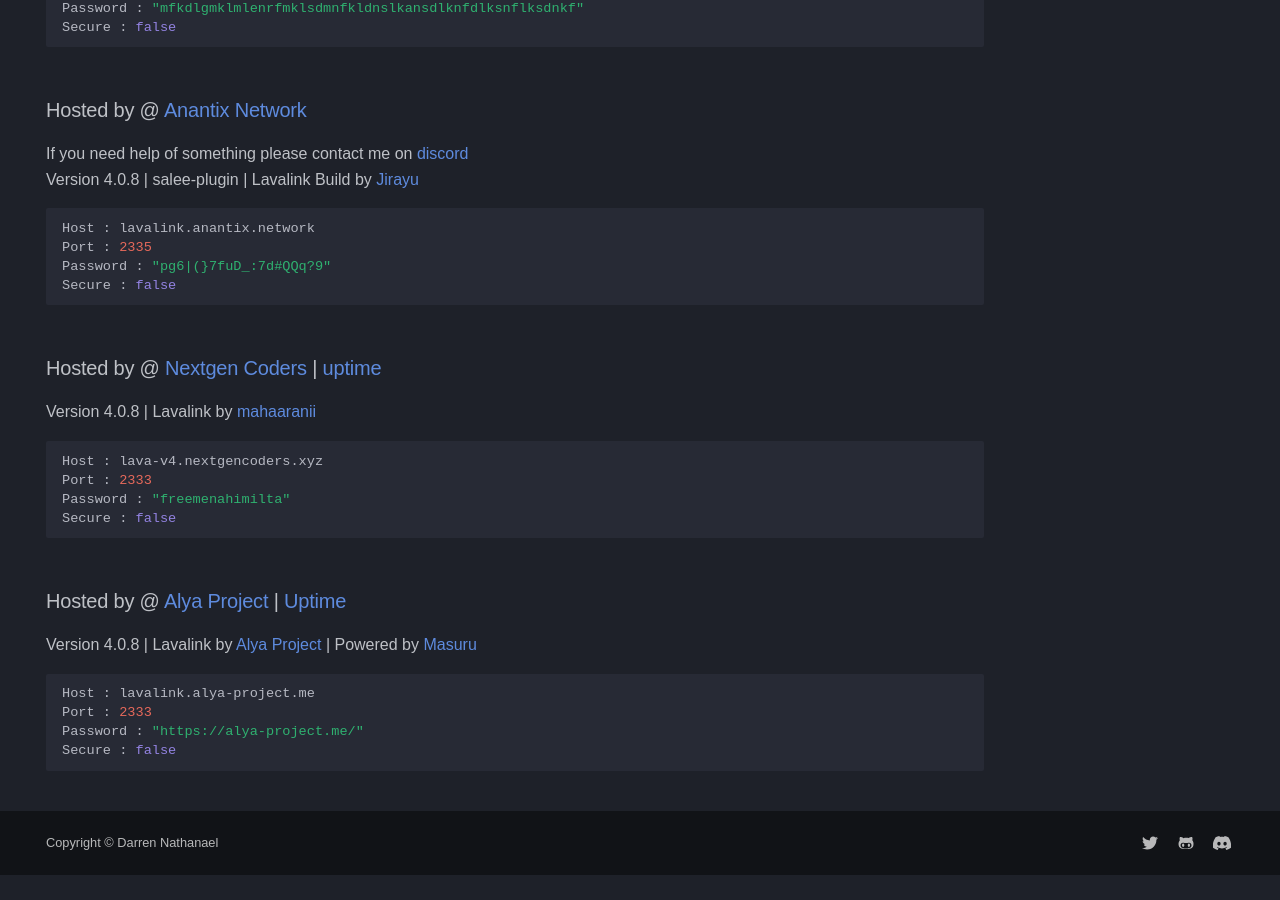
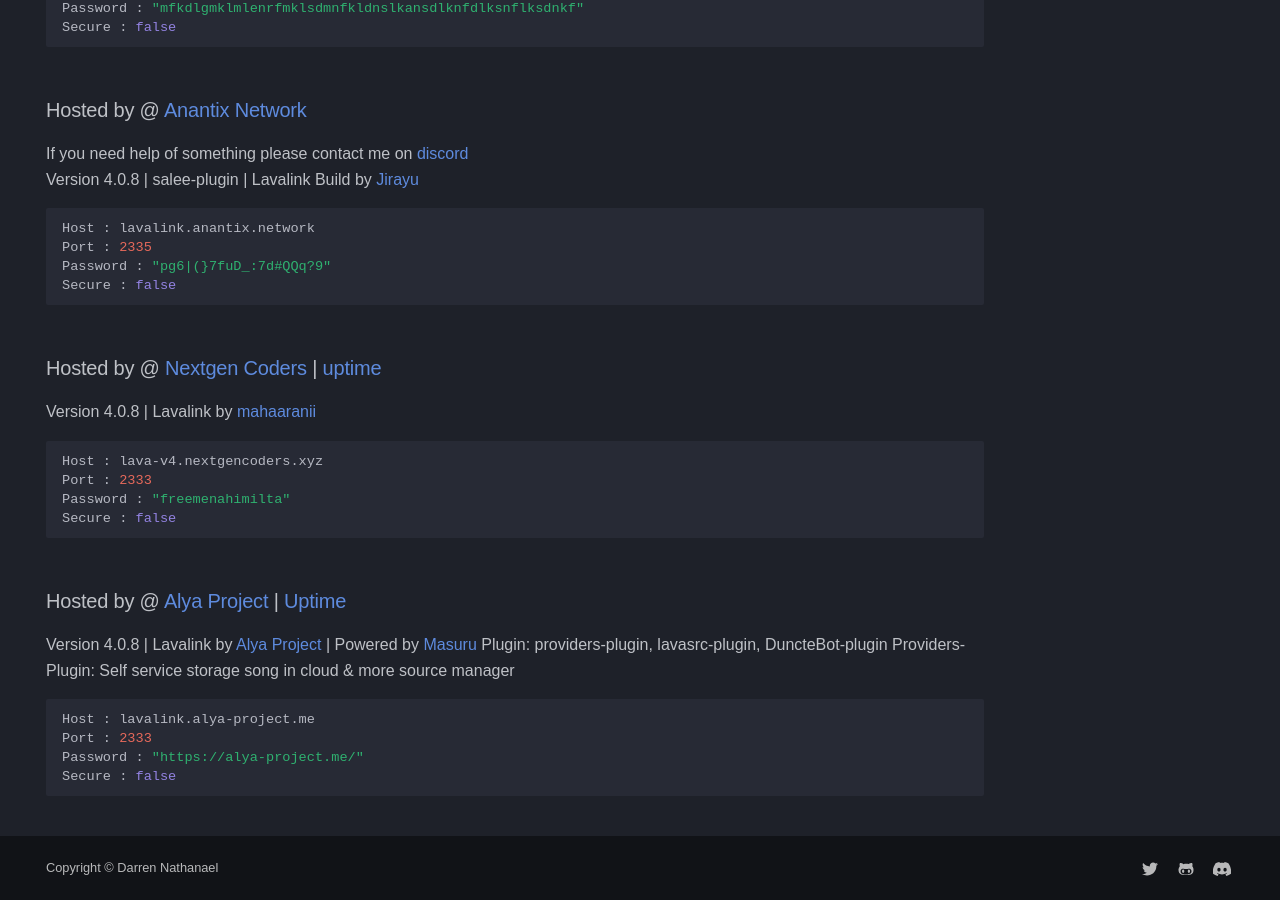
Before and after one commit to DarrenOfficial/lavalink-list, an MkDocs documentation site: the page built from docs/NoSSL/lavalink-without-ssl.md, in a window 1280 px wide and 900 px high, scrolled down 2688 px. Built offline with MkDocs 1.6.1 and Material for MkDocs 9.7.7, drawn with Linux system fonts in a browser that asks for light colours; some web fonts are replaced; comment, search, counter and statistics services are not loaded; a style sheet for code colours, icons or effects is not loaded; before the commit the page ends 3563 px from its top, so only the background shows below that.

Commit message:
Alya Project | Add more info

````diff
--- a/docs/NoSSL/lavalink-without-ssl.md
+++ b/docs/NoSSL/lavalink-without-ssl.md
@@ -147,6 +147,8 @@ Secure : false
 
 ### Hosted by @ [Alya Project](https://alya-project.me/) | [Uptime](https://status.masuru.in.th/report/uptime/3188c87fff29524380c8fd3cef7c299d/)
 Version 4.0.8 | Lavalink by [Alya Project](https://alya-project.me/) | Powered by [Masuru](https://masuru.in.th)
+Plugin: providers-plugin, lavasrc-plugin, DuncteBot-plugin
+Providers-Plugin: Self service storage song in cloud & more source manager
 ```bash
 Host : lavalink.alya-project.me
 Port : 2333
````
